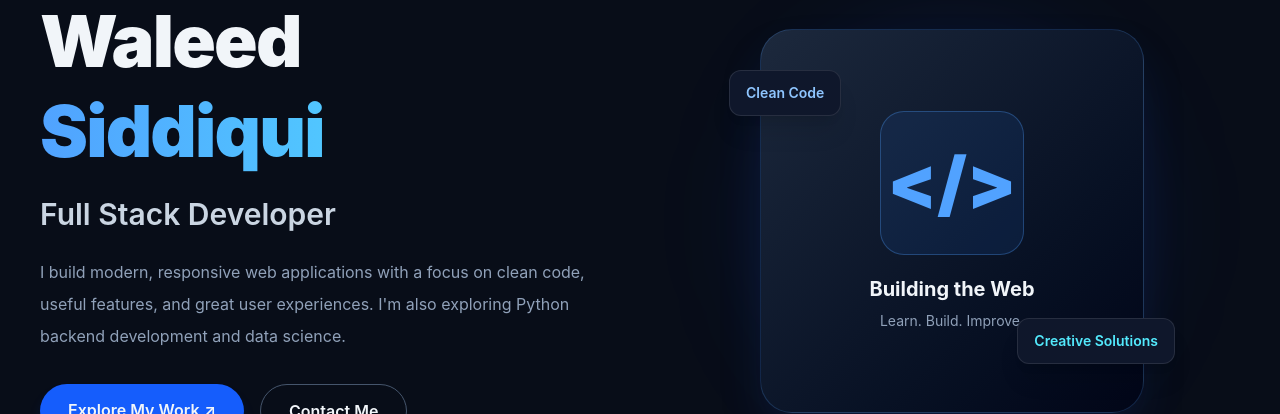
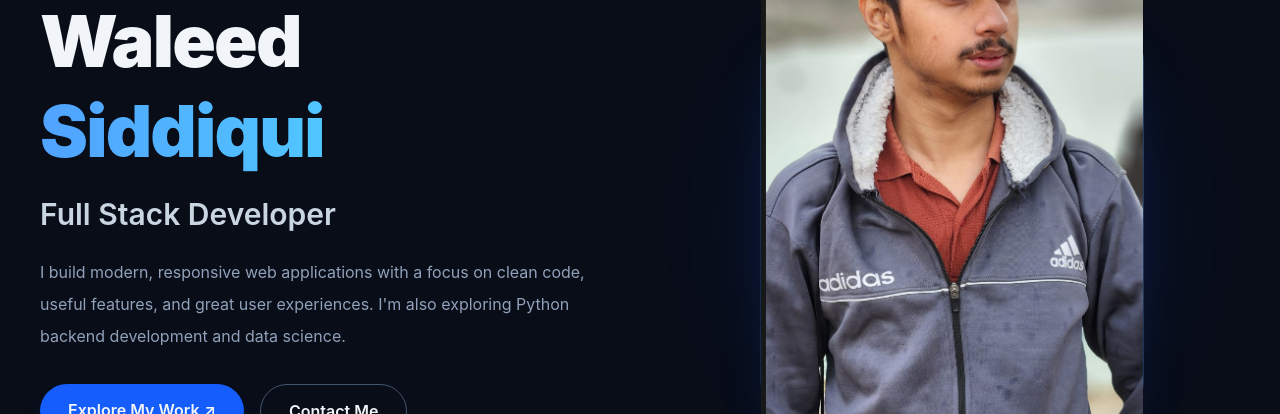
Before and after one commit to waleed-siddiqui-7/my-portfolio, a React (Vite) app: page / in a window 1280 px wide. Shown: the part 273-687 px from the top of the page. Built offline with nearby package versions, Linux system fonts and the light colour scheme; no server answers.

Commit message:
deployed

```diff
--- a/src/App.jsx
+++ b/src/App.jsx
@@ -170,26 +170,9 @@ function App() {
             <div className="absolute h-64 w-64 rounded-full bg-blue-600/20 blur-3xl sm:h-80 sm:w-80" />
 
             <div className="relative flex h-72 w-72 flex-col items-center justify-center rounded-[2rem] border border-blue-400/20 bg-gradient-to-br from-slate-800 to-slate-950 shadow-2xl shadow-blue-900/30 sm:h-96 sm:w-96">
-              <div className="mb-5 flex h-28 w-28 items-center justify-center rounded-3xl border border-blue-400/30 bg-blue-500/10 text-6xl font-black text-blue-400 sm:h-36 sm:w-36 sm:text-7xl">
-                {"</>"}
-              </div>
 
-              <p className="text-xl font-bold">Building the Web</p>
-              <p className="mt-2 text-sm text-slate-400">
-                Learn. Build. Improve.
-              </p>
+              <img src="/src/assets/wali1.png" alt="" />
 
-              <div className="absolute -left-4 top-10 rounded-xl border border-white/10 bg-slate-900 px-4 py-3 shadow-xl sm:-left-8">
-                <p className="text-sm font-semibold text-blue-300">
-                  Clean Code
-                </p>
-              </div>
-
-              <div className="absolute -right-3 bottom-12 rounded-xl border border-white/10 bg-slate-900 px-4 py-3 shadow-xl sm:-right-8">
-                <p className="text-sm font-semibold text-cyan-300">
-                  Creative Solutions
-                </p>
-              </div>
             </div>
           </div>
         </section>
```
Also changed, not shown: src/assets/wali1.png (added).
